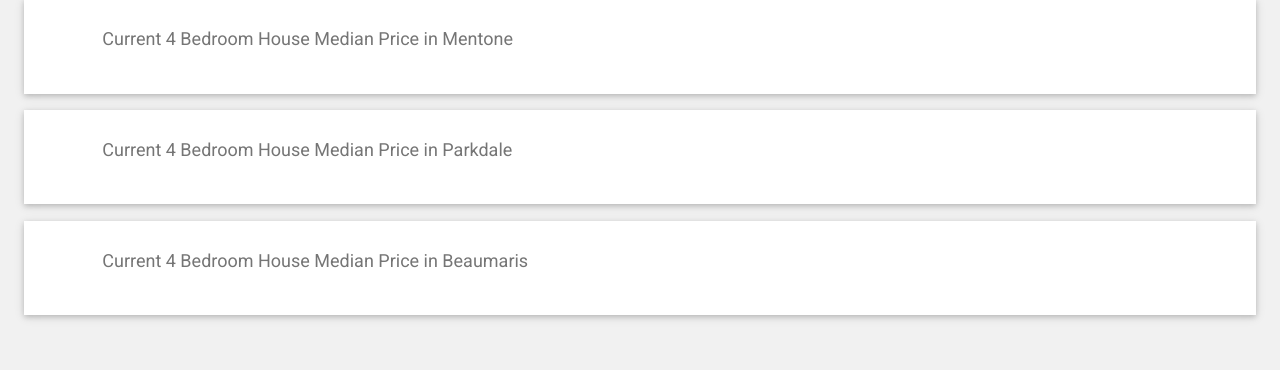
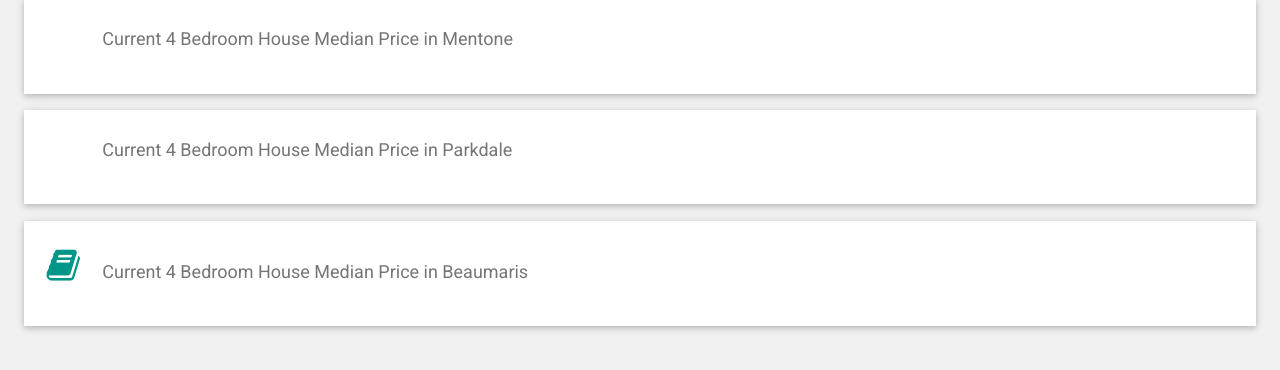
Before and after one commit to benjaminwillett/houseprices, a Flask app: page / in a window 1280 px wide. Shown: the part 128-498 px from the top of the page. Run offline with Flask 2, Linux system fonts and the light colour scheme; parts of the project's set-up code (start-up, migrations or seed data) failed here and were passed over.

Commit message:
make it better

```diff
--- a/templates/main.html
+++ b/templates/main.html
@@ -56,7 +56,7 @@ html,body,h1,h2,h3,h4,h5,h6 {font-family: "Roboto", sans-serif}
 <div class="w3-container">
 
          <div class="w3-container w3-card-2 w3-white w3-margin-bottom">
-        <h5 class="w3-text-grey w3-padding-16"><i class="fa fa-house fa-fw w3-margin-right w3-xxlarge w3-text-teal"></i>Current 4 Bedroom House Median Price in Beaumaris</H5>
+        <h5 class="w3-text-grey w3-padding-16"><i class="fa fa-book fa-fw w3-margin-right w3-xxlarge w3-text-teal"></i>Current 4 Bedroom House Median Price in Beaumaris</H5>
 <div class="w3-container"><p><b>{% for each in REFINEDBEAU %}
     {{ each }}</b></p>
 
```
